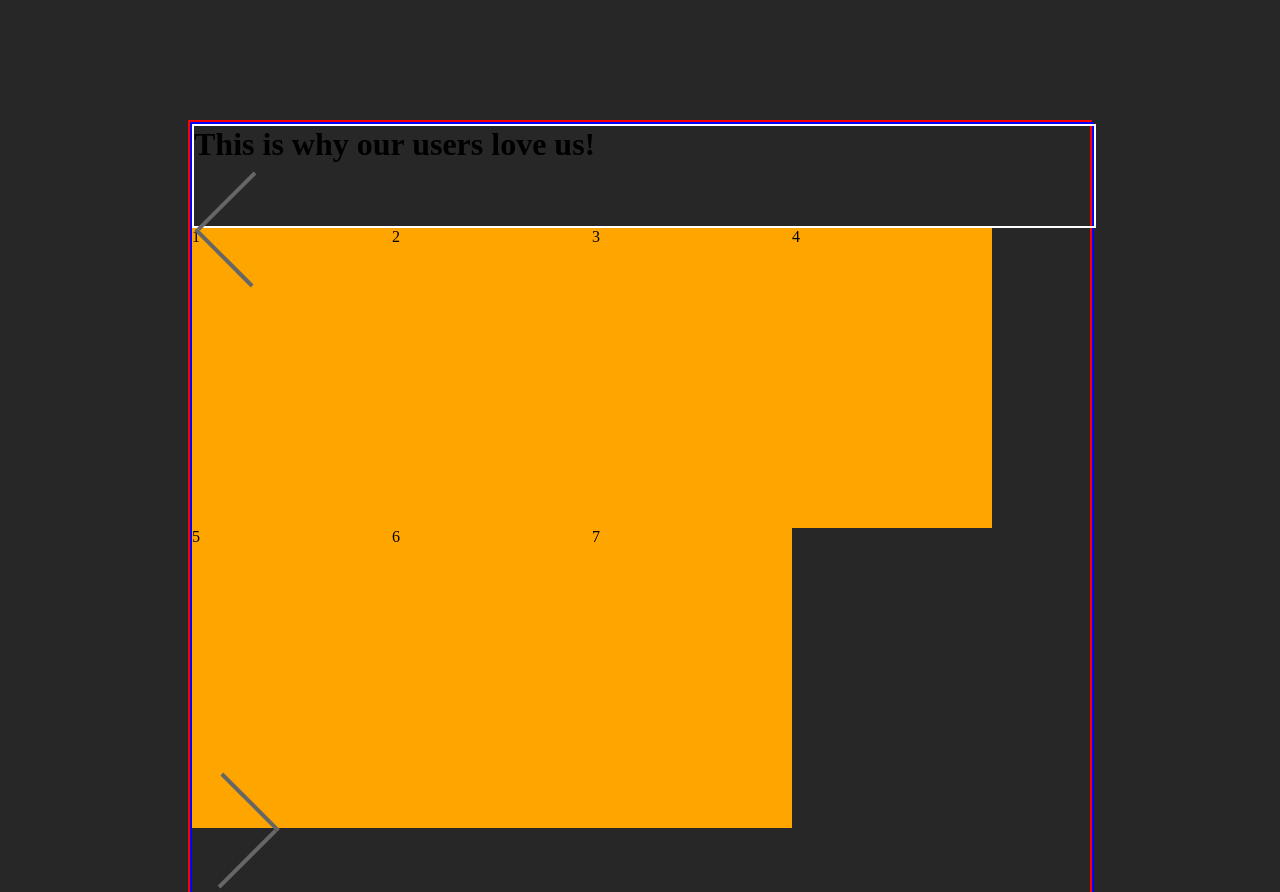
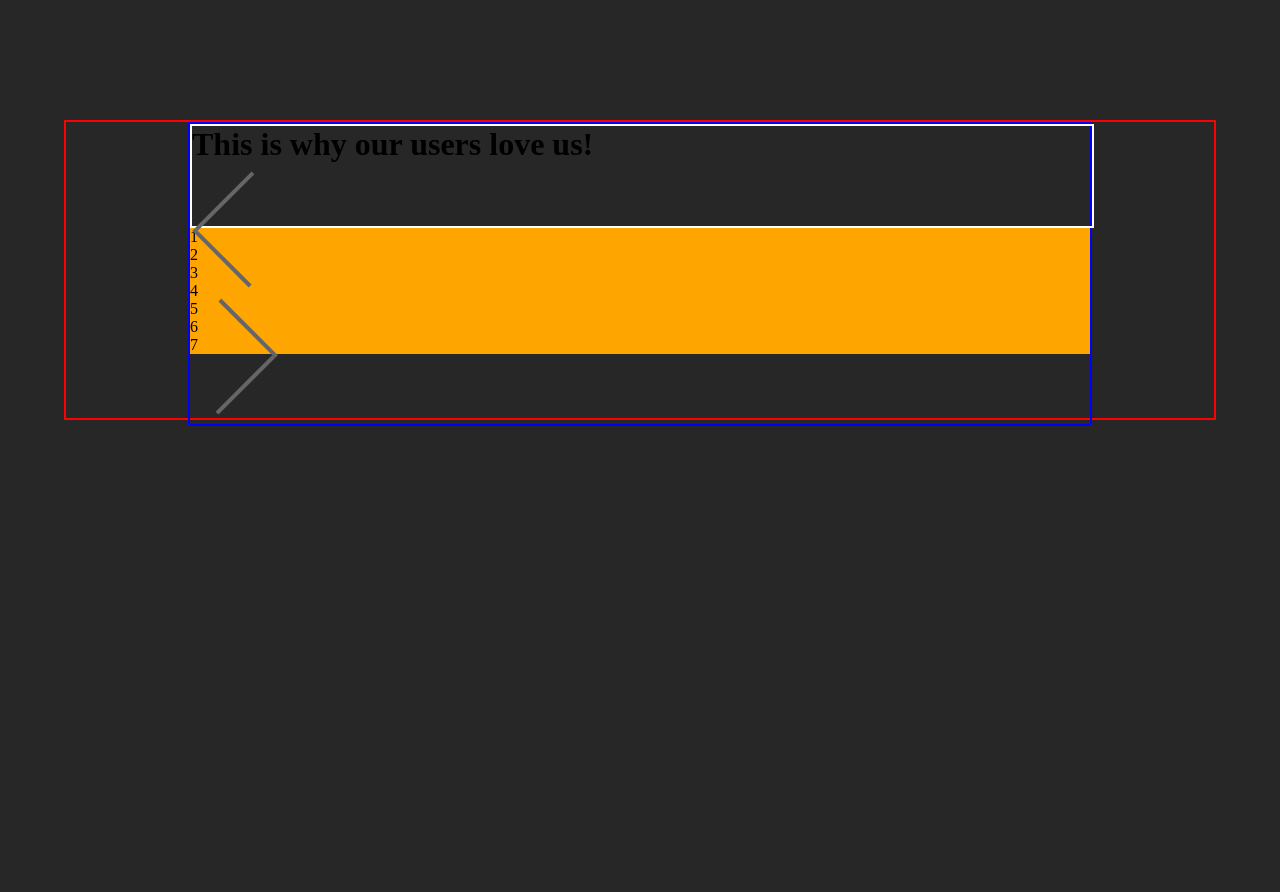
Before and after one commit to Boo1122/imdb, a website built with webpack: page index.html in a window 1280 px wide. Shown: the part 1560-2452 px from the top of the page. After the commit the page ends 1986 px from the top, so only its background shows below. Built offline with nearby package versions, Linux system fonts and the light colour scheme.

Commit message:
maine e gata promit

```diff
--- a/src/components/Home_Page_Main/Caroussel/Caroussel.css
+++ b/src/components/Home_Page_Main/Caroussel/Caroussel.css
@@ -1,12 +1,13 @@
 #carousselWrapID {
-  width: 900px;
-  height: 900px;
+  width: 90%;
+  height: 300px;
   border: 2px solid red;
+  box-sizing: border-box;
 }
 
 #outsideCarousselID {
   width: 900px;
-  height: 900px;
+  height: 300px;
   border: 2px solid blue;
 }
 
@@ -16,12 +17,20 @@
   width: 900px;
 }
 
-.innerDivClass {
+.innerDivClass,
+.innerDivClassStart {
   background: orange;
-  width: 200px;
-  height: 300px;
-  display: inline-block;
-  margin: 0px 10px;
+  opacity: 1; /* aici trebuie opacitate 0, a.i. sa apara doar un div, pozitie ABSOLUTA*/
+  top: 0;
+  width: 100%;
+  margin: auto;
+  z-index: 100;
+  transition: transform 0.5s, opacity 0.5s, z-index 0.5s;
+}
+
+.innerDivClassStart {
+  opacity: 1; /*aici trebuie pozitie relativa, doar pentru primul DIV */
+  z-index: 900;
 }
 
 #carousselWrapID,
--- a/src/components/Home_Page_Main/Caroussel/Caroussel.js
+++ b/src/components/Home_Page_Main/Caroussel/Caroussel.js
@@ -3,6 +3,7 @@ import "./Caroussel.css";
 export class Caroussel {
   constructor() {
     this.carousselSkeleton();
+    this.index = 0;
   }
 
   carousselSkeleton() {
@@ -47,7 +48,7 @@ export class Caroussel {
 
     const innerDiv1 = document.createElement("div");
     innerDiv1.id = "innerDivID1";
-    innerDiv1.classList.add("innerDivClass");
+    innerDiv1.classList.add("innerDivClassStart");
     innerDiv1.innerText = 1;
 
     const innerDiv2 = document.createElement("div");
```
